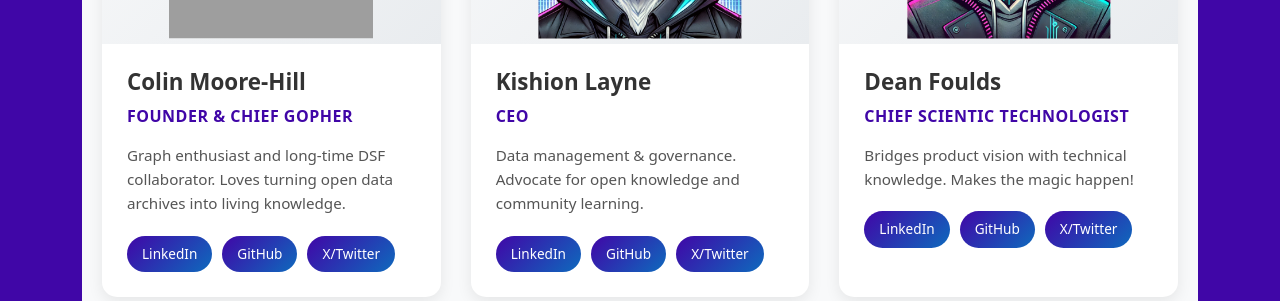
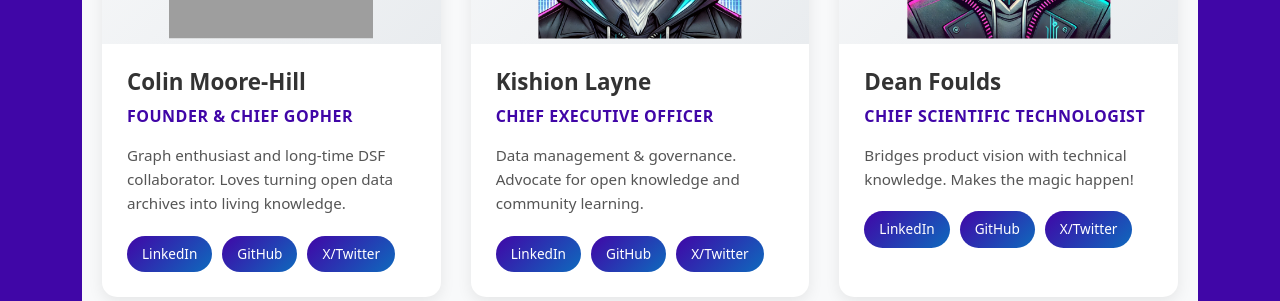
Before and after one commit to cyberscallywags/web_portal, a FastAPI app: page /team in a window 1280 px wide. Shown: the part 756-1057 px from the top of the page. Run offline with FastAPI, Linux system fonts and the light colour scheme; grey boxes are pictures that could not be loaded.

Commit message:
REFACTOR: Following COO review

```diff
--- a/app/static/data/projects.py
+++ b/app/static/data/projects.py
@@ -5,7 +5,7 @@ def get_project_data() -> list[dict]:
             "logoRect": 'images/logo/dsf_Companion_logo.png',
             "title": "DSF Companion",
             "slug": "dsf-companion",
-            "description": "An festival planner & AI companion for individuals to connect with the resources and support community in general.",
+            "description": "A festival planner & AI companion for individuals to connect with the resources and support community in general.",
             "emoji": "🦾",
             "status": "Active",
             "technologies": ["python", "FastAPI", "Jinja2", "TypeScript", "HTML", "SCSS", "Dockerfile", "JavaScript"],
--- a/app/static/data/team.py
+++ b/app/static/data/team.py
@@ -16,7 +16,7 @@ def get_team_data() -> list[dict]:
                 },
                 {
                     "name": "Kishion Layne",
-                    "role": "CEO",
+                    "role": "Chief Executive Officer",
                     "bio": "Data management & governance. Advocate for open knowledge and community learning.",
                     "cartoon": "/static/images/team/kishion/team.png",
                     "photo": "/static/images/team/kishion/pic.jpeg",
@@ -28,7 +28,7 @@ def get_team_data() -> list[dict]:
                 },
                 {
                     "name": "Dean Foulds",
-                    "role": "Chief Scientic Technologist",
+                    "role": "Chief Scientific Technologist",
                     "bio": "Bridges product vision with technical knowledge. Makes the magic happen!",
                     "cartoon": "/static/images/team/dean/team.png",
                     "photo": "/static/images/team/dean/pic.jpeg",
--- a/app/templates/intro.html
+++ b/app/templates/intro.html
@@ -345,7 +345,7 @@
 
           </br></br><bold>Share</bold> : We believe in the power of community and collaboration.
               </br>      By sharing our knowledge and resources, we can uplift each other and create a brighter future for all.
-          </br></br><bold>Grow</bold> : We are committed to continuous learning and personalimprovement.
+          </br></br><bold>Grow</bold> : We are committed to continuous learning and personal improvement.
               </br>      As we grow individually with confidence and experience, we strengthen our community and amplify our impact.
 
           </br></br></br>As a collective of enthusiasts who come together from different walks of life with common Aspirations:
@@ -373,7 +373,7 @@
           We share skills, build projects that matter, and light with ideas powered by community, not capital.</br></br>
           The inspiration for this approach came from our founder, Colin Moore-Hill, who, as a young adult, had a dream of working with computers but was constantly being told that people from his working-class background could not do that and he should stay in his lane before he embarrassed himself, his family, and those around him. For a time, he shelved his dream until one day he decided to go for it. </br>It wasn't easy, as his work experience was not considered in the right field, but eventually his tenacity was rewarded and he got his first opportunity.
 </br></br>
-          Now, having spent the past 35 years building his career, he has one wish: to be there for somebody else, supporting their dream earlier, as he wished somebody had done it for him.</br> Out of this desire has come the Cyber Scallywags philosophy.
+          Now, having spent the past 35 years building his career, he has one wish: to be there for somebody else, supporting their dream earlier, as he wished somebody had done for him.</br> Out of this desire has come the Cyber Scallywags philosophy.
         </p>
       </div>
   </div>
```
